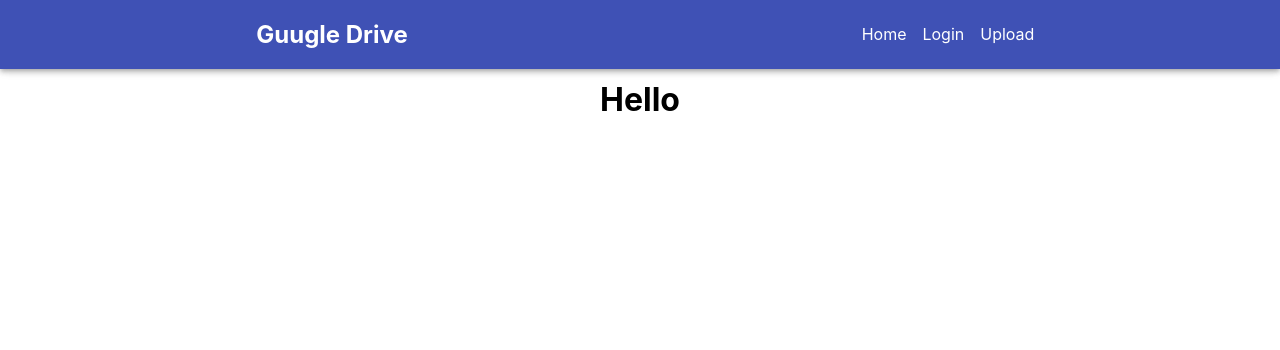
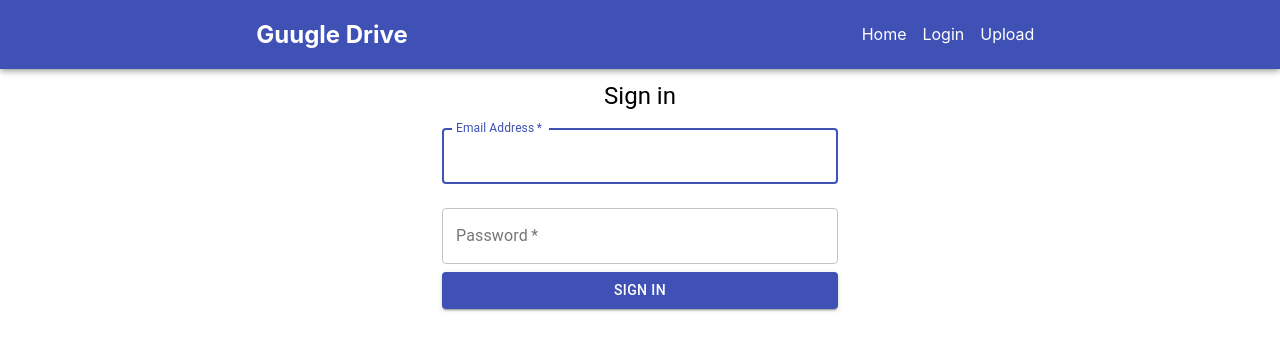
Before and after one commit to jayden-chan/UVEC-Summer-2019, a React (Create React App) app in the folder frontend/guugle-drive/: page /login in a window 1280 px wide. Shown: the top 350 px of the page. Built offline with nearby package versions, Linux system fonts and the light colour scheme.

Commit message:
added sign in page

```diff
--- a/frontend/guugle-drive/src/pages/Login.js
+++ b/frontend/guugle-drive/src/pages/Login.js
@@ -1,11 +1,61 @@
 import React, { Component } from "react";
 import Layout from "../components/Layout";
+import Avatar from "@material-ui/core/Avatar";
+import Button from "@material-ui/core/Button";
+import CssBaseline from "@material-ui/core/CssBaseline";
+import TextField from "@material-ui/core/TextField";
+import FormControlLabel from "@material-ui/core/FormControlLabel";
+import Checkbox from "@material-ui/core/Checkbox";
+import Link from "@material-ui/core/Link";
+import Grid from "@material-ui/core/Grid";
+import Box from "@material-ui/core/Box";
+import Typography from "@material-ui/core/Typography";
+import { makeStyles } from "@material-ui/core/styles";
+import Container from "@material-ui/core/Container";
 
 export default class Login extends Component {
   render() {
     return (
       <Layout>
-        <h1>Hello</h1>
+        <Container component="main" maxWidth="xs">
+          <div>
+            <Typography component="h1" variant="h5">
+              Sign in
+            </Typography>
+            <form noValidate>
+              <TextField
+                variant="outlined"
+                margin="normal"
+                required
+                fullWidth
+                id="email"
+                label="Email Address"
+                name="email"
+                autoComplete="email"
+                autoFocus
+              />
+              <TextField
+                variant="outlined"
+                margin="normal"
+                required
+                fullWidth
+                name="password"
+                label="Password"
+                type="password"
+                id="password"
+                autoComplete="current-password"
+              />
+              <Button
+                type="submit"
+                fullWidth
+                variant="contained"
+                color="primary"
+              >
+                Sign In
+              </Button>
+            </form>
+          </div>
+        </Container>
       </Layout>
     );
   }
```
